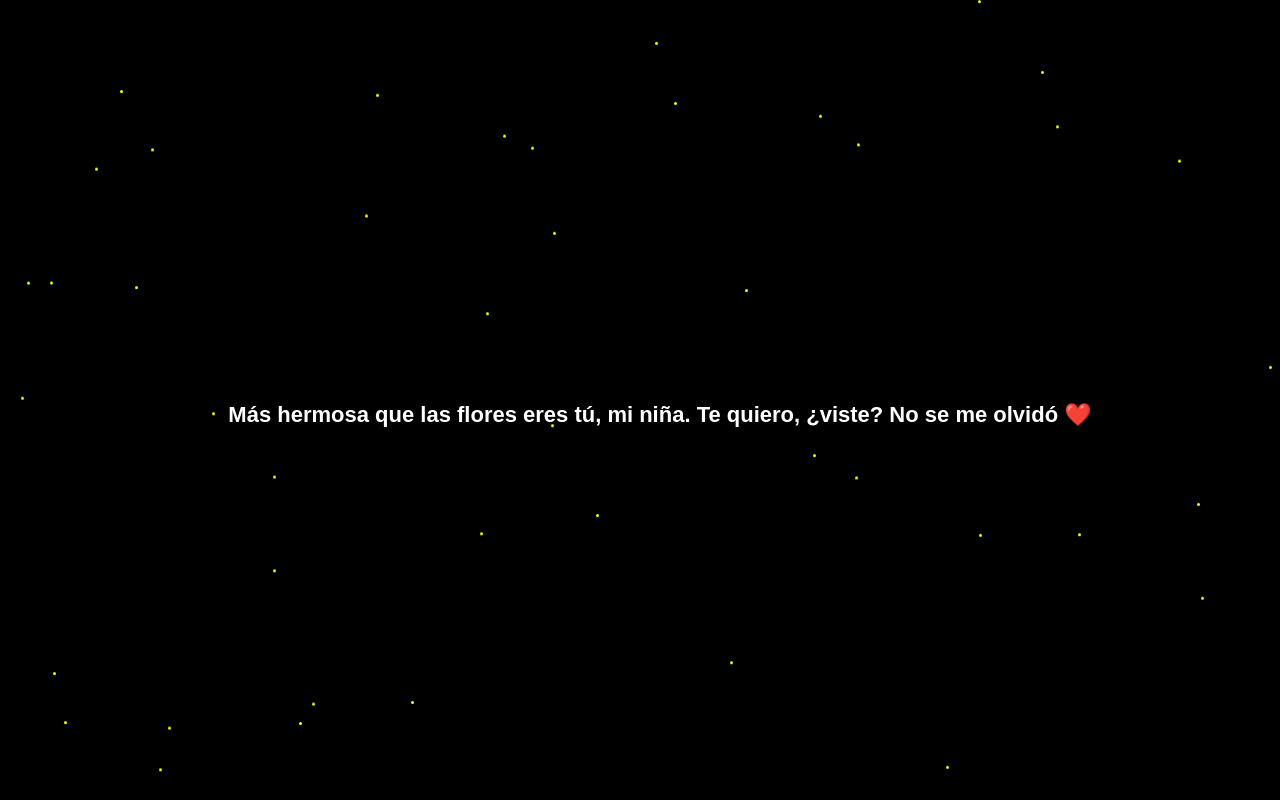
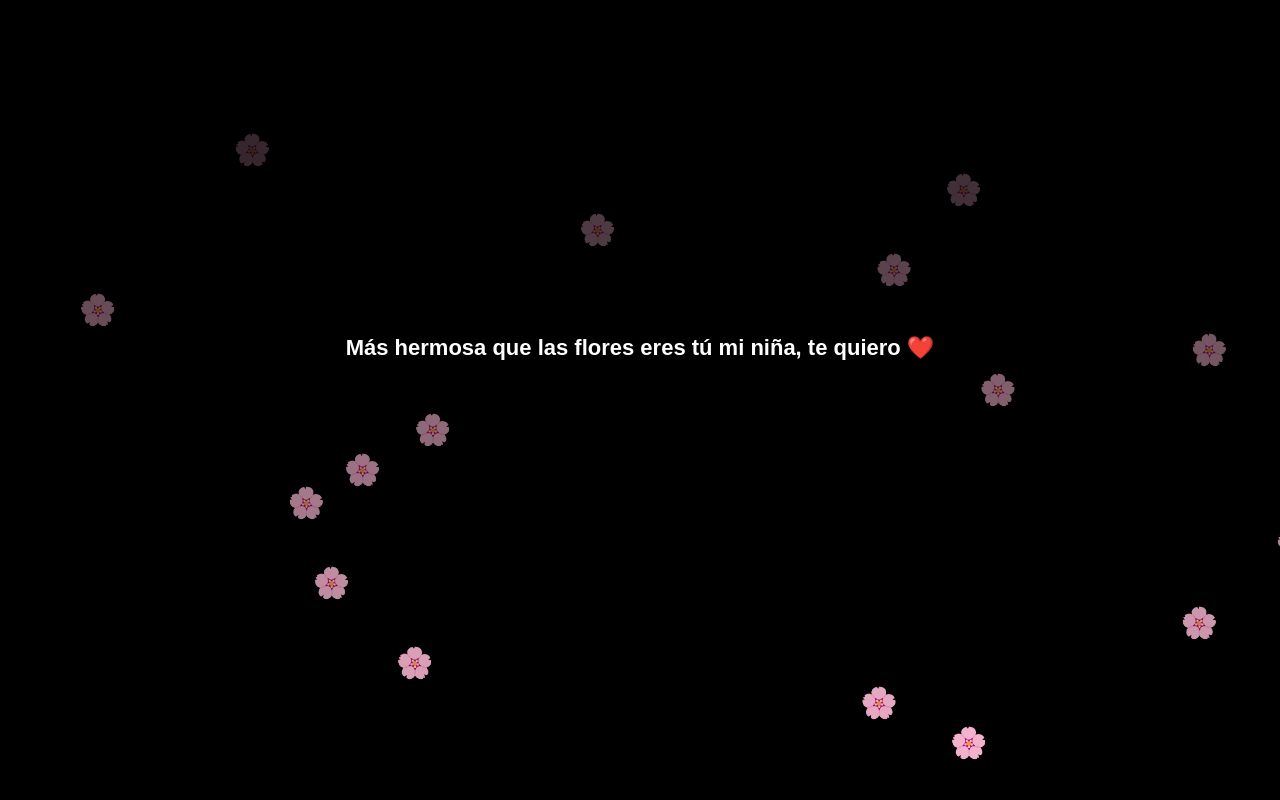
Before and after one commit to estebannavarrete109-ship-it/Flores-Anya-, a plain HTML site: page index.html in a window 1280 px wide. Shown: the top 800 px of the page. Drawn offline with Linux system fonts and the light colour scheme.

Commit message:
Actualizar index.html

```diff
--- a/index.html
+++ b/index.html
@@ -3,41 +3,47 @@
 <head>
 <meta charset="UTF-8">
 <meta name="viewport" content="width=device-width, initial-scale=1.0">
-<title>Para ti Anya💛</title>
+<title>Para ti Anya 💛</title>
 
 <style>
 body {
     margin: 0;
     background: black;
     overflow: hidden;
-    font-family: Arial, sans-serif;
-    color: white;
+    display: flex;
+    justify-content: center;
+    align-items: center;
+    height: 100vh;
 }
 
-/* Estrellas */
-.particle {
+/* Flores */
+.flower {
     position: absolute;
-    width: 3px;
-    height: 3px;
-    background: yellow;
-    border-radius: 50%;
-    animation: fall linear infinite;
+    bottom: 0;
+    animation: subir 6s linear infinite;
+    font-size: 30px;
 }
 
-@keyframes fall {
-    0% { transform: translateY(-100px); }
-    100% { transform: translateY(100vh); }
+@keyframes subir {
+    0% { transform: translateY(0); opacity: 1; }
+    100% { transform: translateY(-100vh); opacity: 0; }
 }
 
 /* Texto */
-#mensaje {
+h1 {
     position: absolute;
-    top: 50%;
+    color: white;
+    text-align: center;
+    top: 40%;
     width: 100%;
-    text-align: center;
     font-size: 22px;
-    transform: translateY(-50%);
-    padding: 20px;
+    font-family: Arial;
+    animation: aparecer 3s ease;
+}
+
+@keyframes aparecer {
+    from { opacity: 0; }
+    to { opacity: 1; }
 }
 </style>
 </head>
@@ -46,11 +52,14 @@ body {
 
 <h1 id="mensaje"></h1>
 
+<audio autoplay loop>
+    <source src="https://www.myinstants.com/media/sounds/romantic.mp3" type="audio/mpeg">
+</audio>
+
 <script>
-// TEXTO
-const texto = "Más hermosa que las flores eres tú, mi niña. Te quiero, ¿viste? No se me olvidó ❤️";
+const texto = "Más hermosa que las flores eres tú mi niña, te quiero ❤️";
+let i = 0;
 
-let i = 0;
 function escribir() {
     if (i < texto.length) {
         document.getElementById("mensaje").innerHTML += texto.charAt(i);
@@ -60,20 +69,20 @@ function escribir() {
 }
 escribir();
 
-// PARTÍCULAS
-function crearParticula() {
-    const p = document.createElement("div");
-    p.className = "particle";
-    p.style.left = Math.random() * window.innerWidth + "px";
-    p.style.animationDuration = (Math.random() * 3 + 2) + "s";
-    document.body.appendChild(p);
+/* Generar flores */
+function crearFlor() {
+    const flor = document.createElement("div");
+    flor.className = "flower";
+    flor.style.left = Math.random() * 100 + "vw";
+    flor.innerHTML = "🌸";
+    document.body.appendChild(flor);
 
     setTimeout(() => {
-        p.remove();
-    }, 5000);
+        flor.remove();
+    }, 6000);
 }
 
-setInterval(crearParticula, 100);
+setInterval(crearFlor, 300);
 </script>
 
 </body>
```
